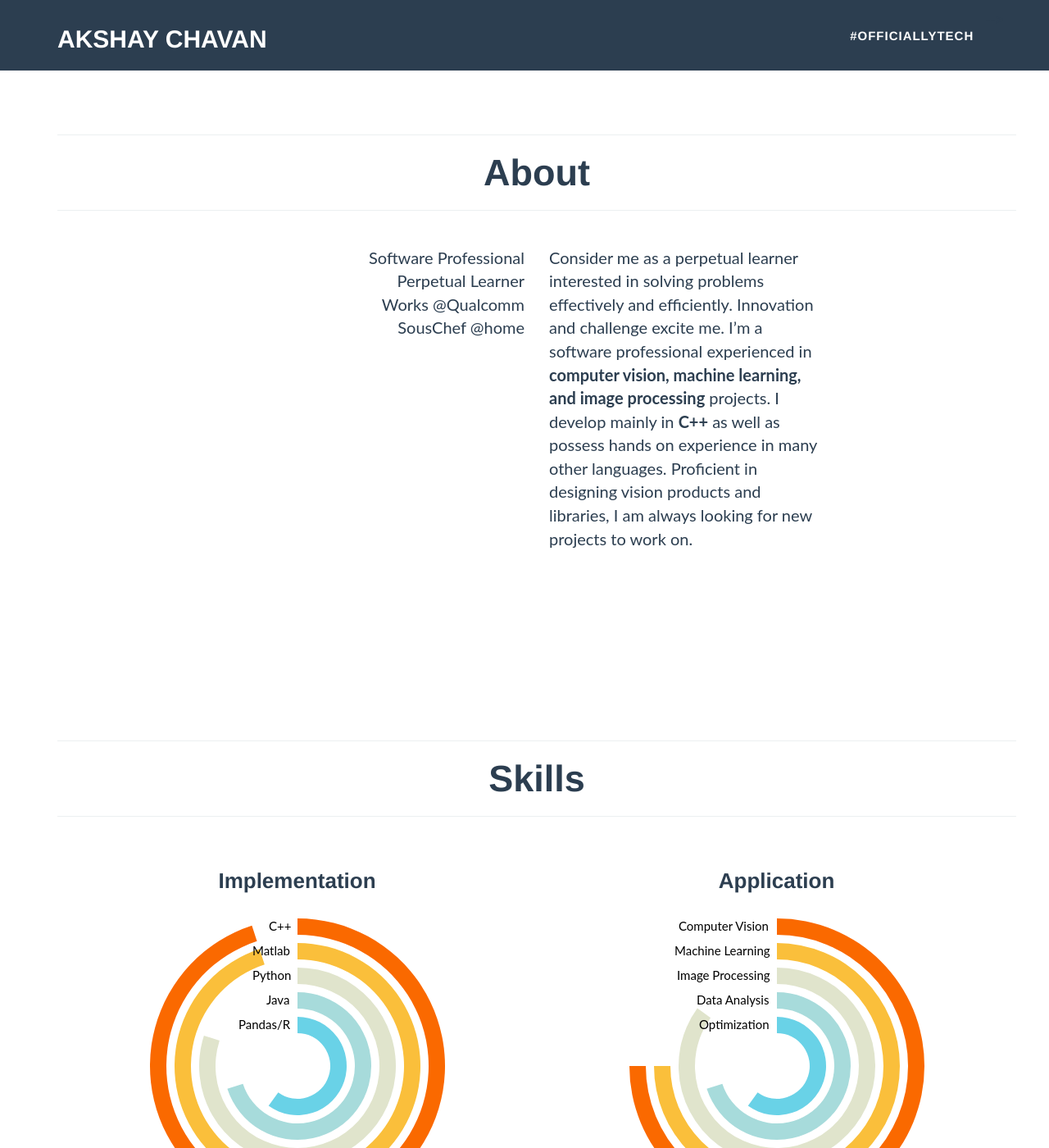
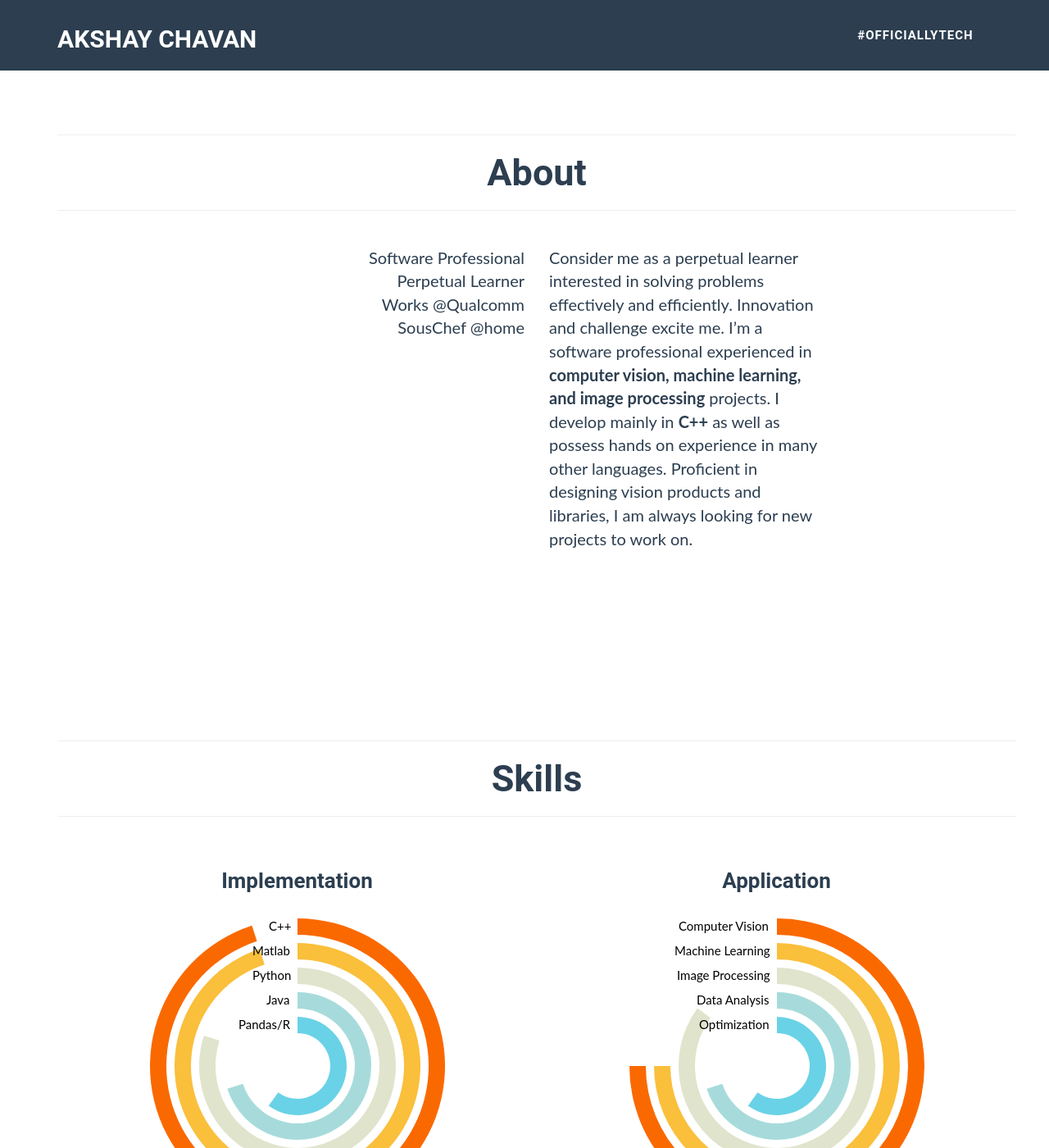
Before and after one commit to arccoder/arccoder.github.io, a Jekyll site: the page built from index.html, in a window 1280 px wide and 1400 px high. Shown: the whole window at 82% size. Built offline with Jekyll 4.4.1, drawn with Linux system fonts in a browser that asks for light colours; nearby versions of some CDN libraries; some web fonts are replaced.

Commit message:
Changed font to Roboto

```diff
--- a/css/freelancer.css
+++ b/css/freelancer.css
@@ -32,7 +32,7 @@ h4,
 h5,
 h6 {
     //text-transform: uppercase;
-    font-family: "Helvetica Neue",Helvetica,Arial,sans-serif;
+    font-family: "Roboto Regular",Roboto,Arial,sans-serif;
     font-weight: 700;
 }
 
@@ -98,7 +98,7 @@ header img {
 header .intro-text .name {
     display: block;
     text-transform: uppercase;
-    font-family: "Helvetica Neue",Helvetica,Arial,sans-serif;
+    font-family: "Roboto Regular",Roboto,Arial,sans-serif;
     font-size: 2em;
     font-weight: 700;
 }
@@ -149,7 +149,7 @@ header .intro-text .skills {
 
 .navbar {
     text-transform: uppercase;
-    font-family: "Helvetica Neue",Helvetica,Arial,sans-serif;
+    font-family: "Roboto Regular",Roboto,Arial,sans-serif;
     font-weight: 700;
 }
 
```
